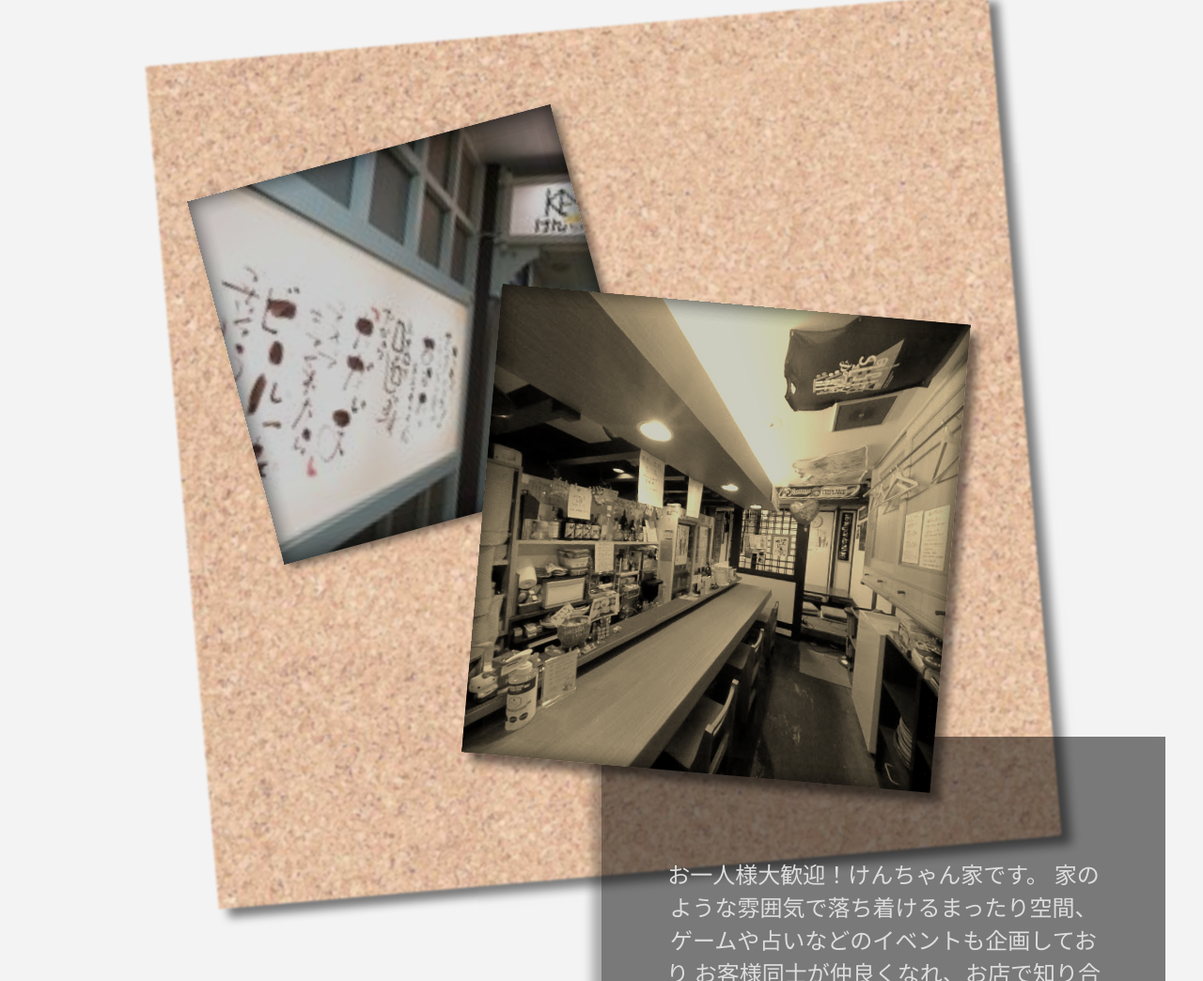
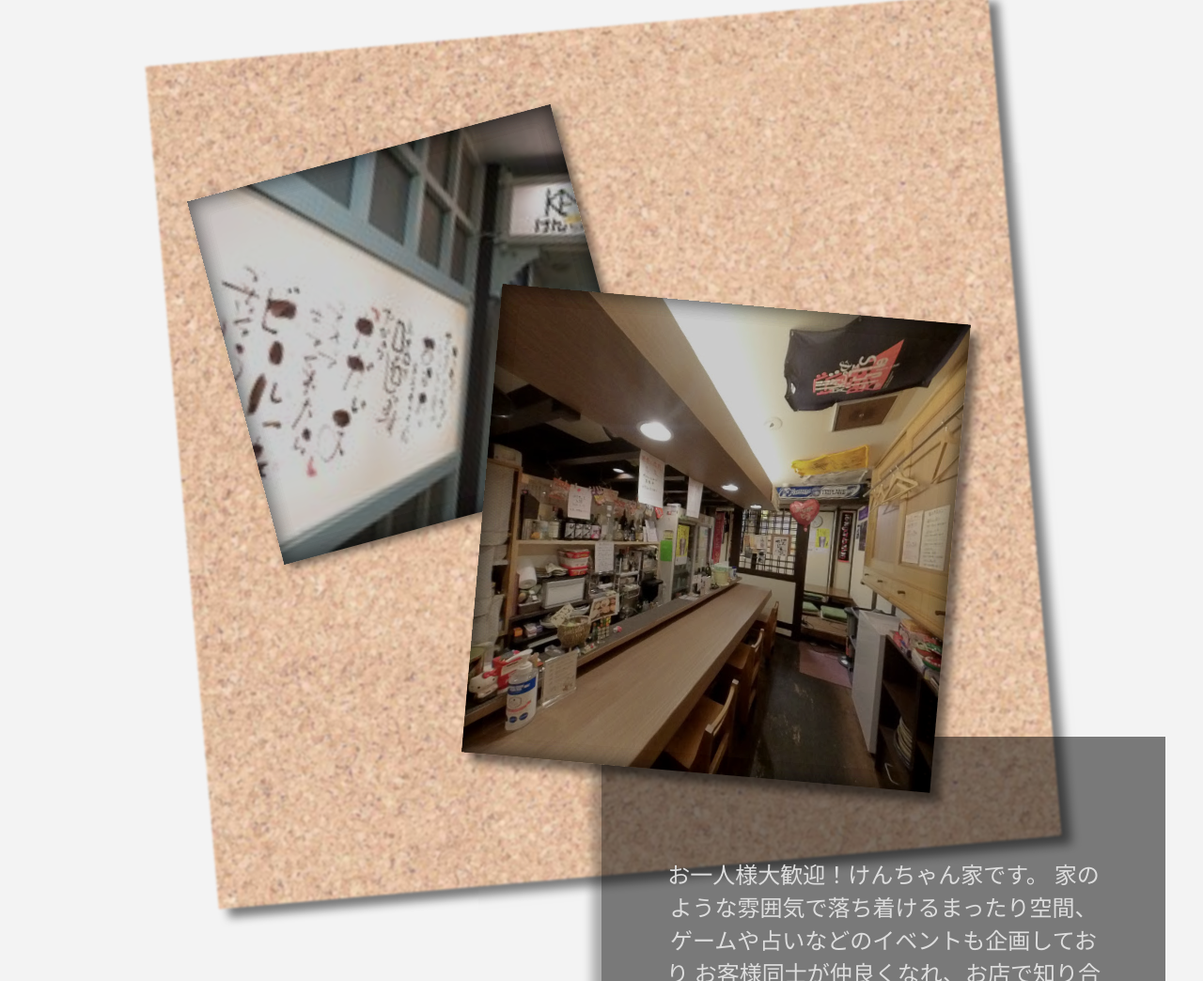
Before and after one commit to taka0614/kenchanchi, a plain HTML site: page index.html in a window 1280 px wide. Shown: the part 590-1634 px from the top of the page at 94% size. Drawn offline with nearby package versions, Linux system fonts and the light colour scheme.

Commit message:
Add files via upload

```diff
--- a/style.css
+++ b/style.css
@@ -275,7 +275,6 @@ h1 {
         position: absolute;
         top: 30%;
         left: 30%;
-        filter: sepia(1);
         transform: rotate(
 5deg
 );
```
